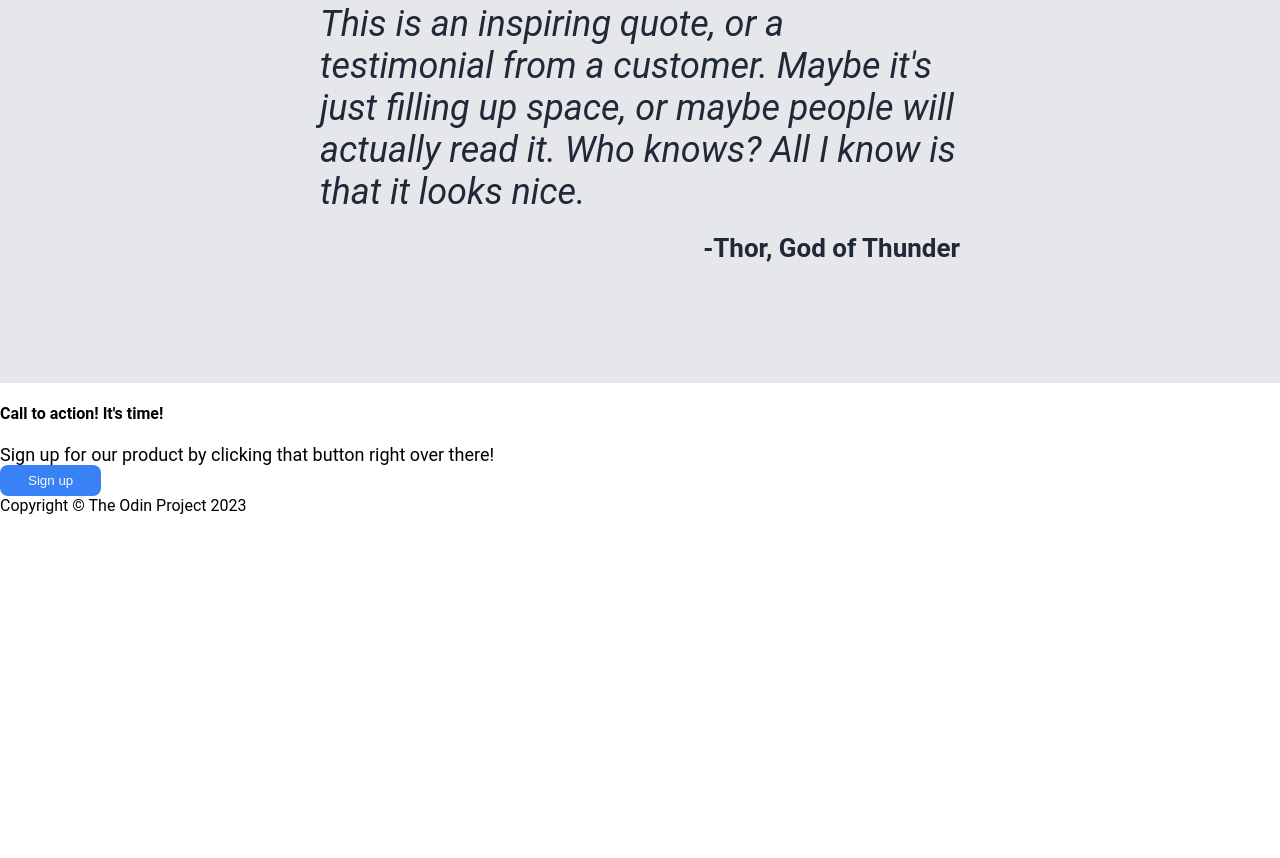
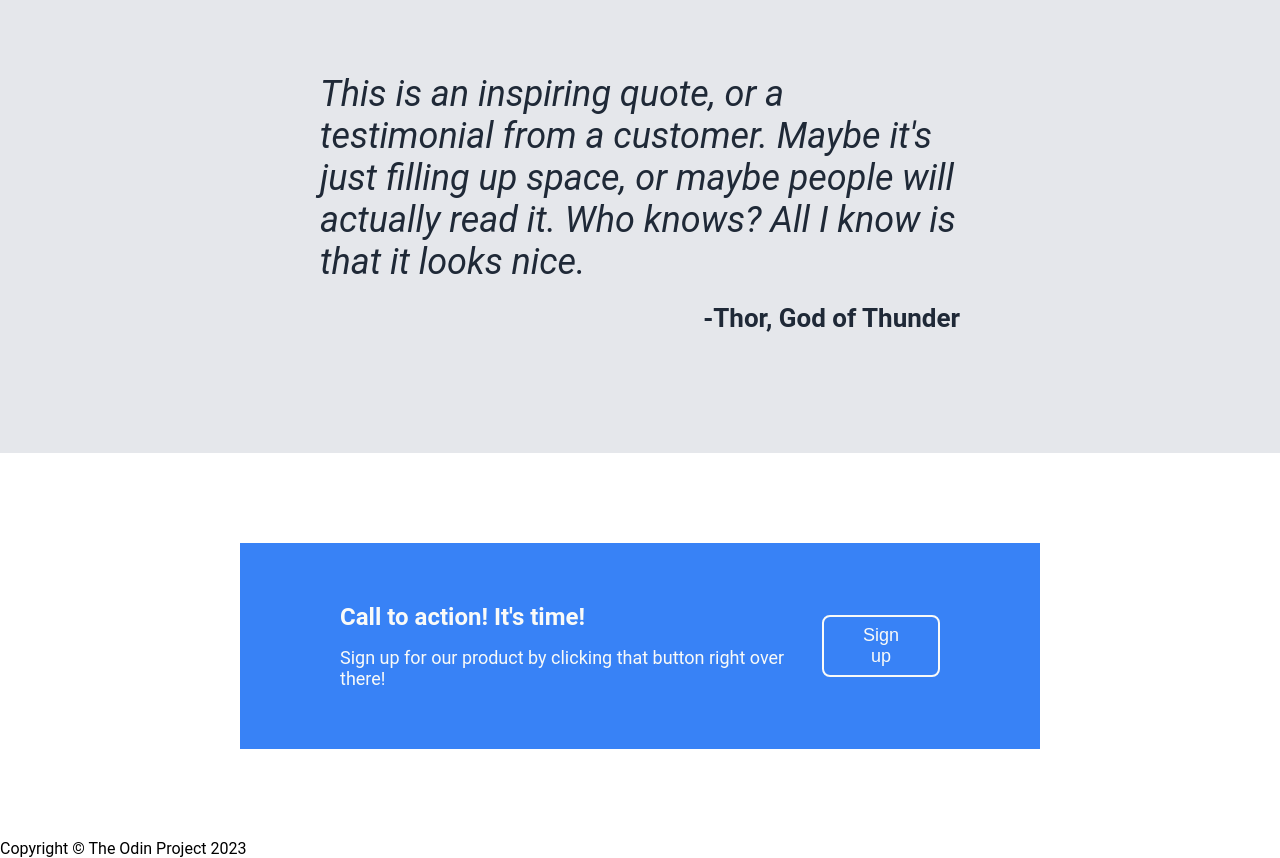
Before and after one commit to karleenheong/odin-landing-page, a plain HTML site: page index.html in a window 1280 px wide. Shown: the part 1102-1960 px from the top of the page. Before the commit the page ends 1617 px from the top, so only its background shows below. Drawn offline with Linux system fonts and the light colour scheme.

Commit message:
Style call to action section

```diff
--- a/index.html
+++ b/index.html
@@ -67,7 +67,7 @@
           <h4>Call to action! It's time!</h4>
           <p>Sign up for our product by clicking that button right over there!</p>
         </div>
-        <button>Sign up</button>
+        <div><button>Sign up</button></div>
 
     </div>
 
--- a/styles.css
+++ b/styles.css
@@ -24,6 +24,13 @@ p {
   margin: 0;
 }
 
+button {
+  background-color: #3882F6;
+  color: #F9FAF8;
+  padding: 8px 28px;
+  border-radius: 8px;
+  font-size: 18px;
+}
 
 /* Header */
 .header {
@@ -43,7 +50,7 @@ p {
 .hero {
   background-color: #1f2937;
   display: flex;
-  padding: 50px 240px;
+  padding: 80px 240px;
 }
 
 h1 {
@@ -63,7 +70,7 @@ h1 {
   flex-direction: column;
   justify-content: flex-start;
   align-items: flex-start;
-  gap: 8px;
+  gap: 10px;
 }
 
 .hero-image {
@@ -71,11 +78,7 @@ h1 {
   height: 250px;
 }
 
-button {
-  background-color: #3882F6;
-  color: #F9FAF8;
-  padding: 8px 28px;
-  border-radius: 8px;
+.hero button {
   border: none;
 }
 
@@ -137,7 +140,31 @@ h2 {
   font-weight: bold;
 }
 
+/* CTA */
+.cta {
+  display: flex;
+  justify-content: space-between;
+  align-items: center;
+  background-color: #3882F6;
+  margin: 90px 240px;
+  padding: 60px 100px;
+  color: #F9FAF8;
+}
 
-/* CTA */
+h4 {
+  font-size: 24px;
+  font-weight: bold;
+  margin: 0;
+}
+
+.cta button {
+  border: 2px solid #F9FAF8;
+}
+
+.cta-text {
+  display: flex;
+  flex-direction: column;
+  gap: 16px;
+}
 
 /* Footer */
```
